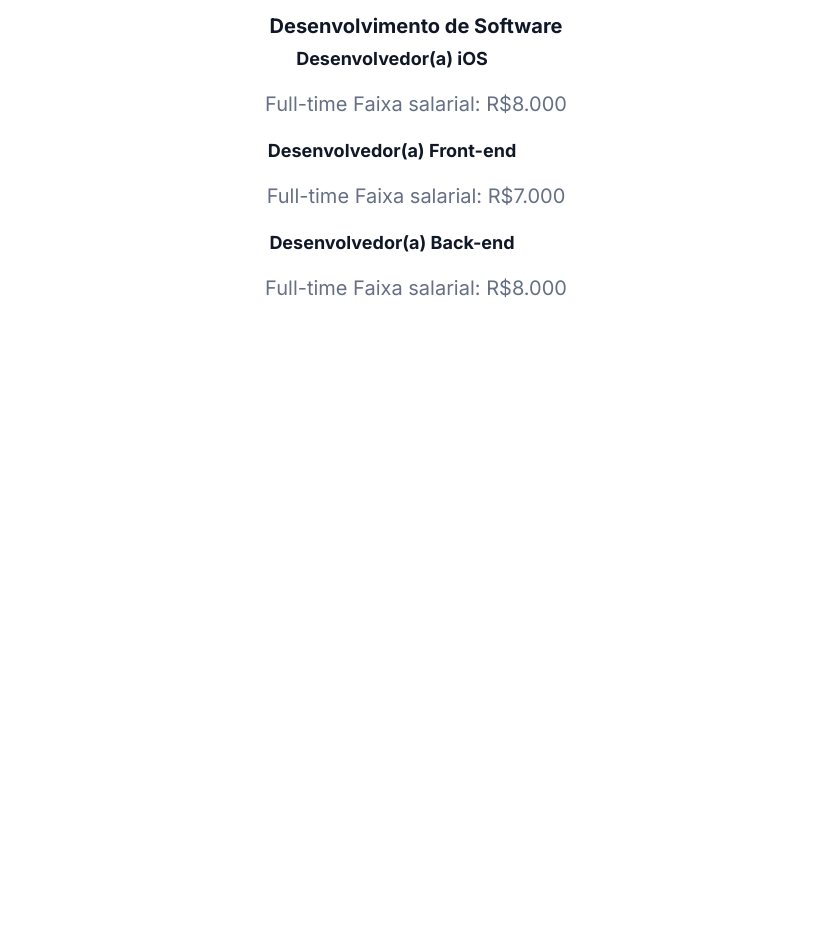
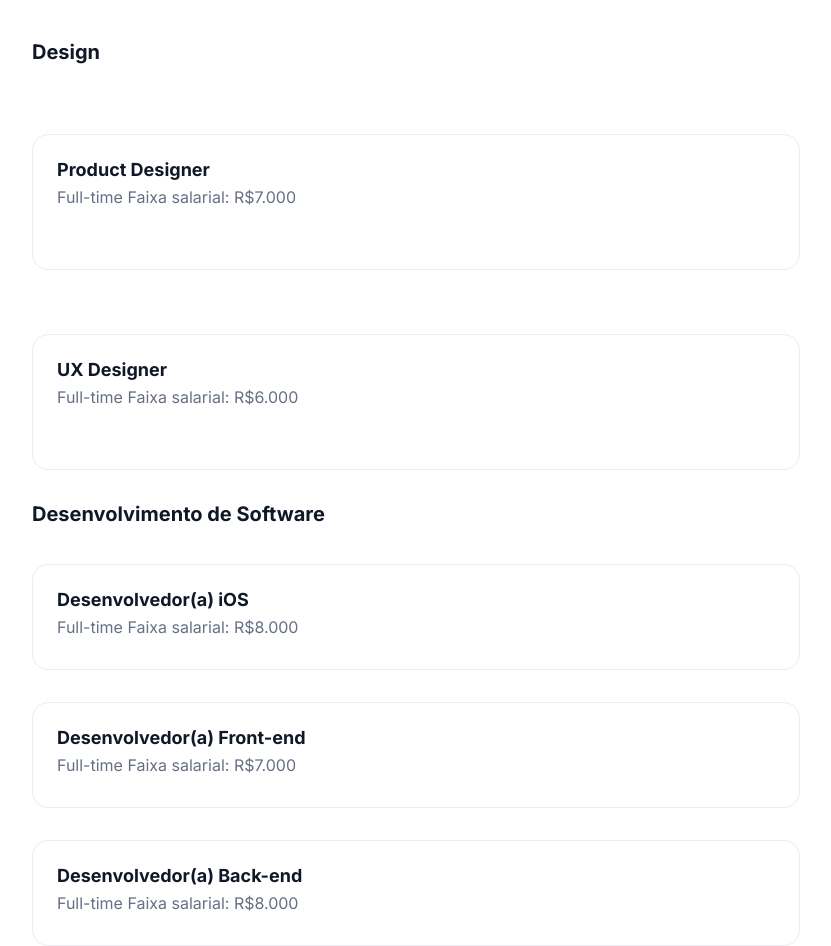
Before and after one commit to KaliRibeiro/FrontOptimus, a plain HTML site: page index.html in a window 1280 px wide. Shown: the part 1640-2586 px from the top of the page, without its empty margins (224-1055 px from the left). Before the commit the page ends 1960 px from the top, so only its background shows below. Drawn offline with Linux system fonts and the light colour scheme.

Commit message:
Commit of webPage parts and flex bugfixed

```diff
--- a/index.html
+++ b/index.html
@@ -49,6 +49,7 @@
    </section>
 
    <section>
+
     <div class="vagasSec">
         <h3>Vagas abertas!</h3>
         <h1>Estamos procurando por talentos</h1>
@@ -60,44 +61,69 @@
         Uma mulher Negra utilizando oculos de grau, com tranças em seus cabelos, ela utiliza um tricot rosa claro. ela está posicionada ao centro levemente a direita da foto.
         Um homem de cabelo preto cortado em degradê de costas para foto. Fim da descrição">
 
+    </div>
+
+
 
         <div class="vagas">
 
-        <div class="design">  <h4>Design</h4>
+
+        <div class="vagasdesign">
+  <div class="design">  <h4>Design</h4></div>
+
+
+    <div class="vagaBorder">
          <h3>Product Designer</h3>
          <p>Full-time  Faixa salarial: R$7.000
          </p>
+    </div>
 
+    <div class="vagaBorder">
          <h3>UX Designer</h3>
          <p>Full-time
             Faixa salarial: R$6.000
         </p>
+    </div>
+
 </div>
 
+
+    <div class="vagasdev">
+
 <div class="dev">
+
         <h4>Desenvolvimento de Software</h4>
+</div>
 
+  <div class="vagaBorder">
         <h3>Desenvolvedor(a) iOS</h3>
         <p>Full-time
             Faixa salarial: R$8.000
         </p>
+    </div>
 
+    <div class="vagaBorder">
         <h3>Desenvolvedor(a) Front-end</h3>
         <p>Full-time
             Faixa salarial: R$7.000
         </p>
+    </div>
 
+    <div class="vagaBorder">
         <h3>Desenvolvedor(a) Back-end</h3>
         <p>Full-time
             Faixa salarial: R$8.000
         </p>
+    </div>
 
+    </div>
+
+</div>
     </div>
     </div>
 
 
 
-    </div>
    </section>
 </body>
 </html>
--- a/style.css
+++ b/style.css
@@ -32,7 +32,7 @@ h2{
     color: #8E2424;
 
 }
-h4{
+.aboutUs h4{
     font-size: 1.5rem;
     width: 7.8rem;
     height: 2.4rem;
@@ -78,7 +78,8 @@ section{
     gap: 6.4rem;
     padding: 9.6rem;
     text-align: left;
-
+    justify-content: space-evenly;
+    align-items: center;
 
 }
 
@@ -109,8 +110,11 @@ section{
 display: flex;
 flex-direction: column;
 align-items: center;
-gap:2rem;
+gap:3.2rem;
 text-align: center;
+padding-top: 9.6rem;
+padding-bottom: 9.6rem;
+gap: 6.4rem;
 
 }
 
@@ -124,7 +128,7 @@ text-align: center;
 }
 
 .vagasSec h3{
-    font-size: 1.4rem;
+font-size: 1.4rem;
 width: 13rem;
 height: 2.8rem;
 padding-top: 0.4rem;
@@ -154,36 +158,86 @@ color:#8E2424 ;
     flex-direction: column;
     padding-right: 3.2rem;
     padding-left:  3.2rem;
-    gap: 6.4rem;
+    gap: 3.2rem;
+    align-items: center;
+
+     height: 100vh;
+     width: 100vw;
+
+
+
 
 }
 
 
-.design{
+.design, .dev{
     gap: 3.2rem;
+    width: 76.8rem;
+    height: 3rem;
+    font-size: 2rem;
+
 }
-.dev{
-    gap: 3.2rem;
-}
-.vagas h4{
+
+.vagas h4, .vagaBorder h4{
     width: 76.8rem;
     height: 3rem;
     font-size: 2rem;
     color: #101828;
-    gap: 3.2rem;
+
+
 
 }
 
-.vagas h3{
+
+
+
+.vagas h3, .vagaBorder h3{
     font-size: 1.8rem;
     color:#101828;
     background: none;
     width: 72rem;
     height: 2.8rem;
     gap: 0.8rem;
+    width: 72rem;
+    height: 2.8rem;
+
 }
 
-.vagas p{
+
+.vagas p, .vagaBorder p{
     gap: 2.4rem;
-    padding: 2rem;
+    width: 72rem;
+    height: 2.4rem;
+    font-size: 1.6rem;
 }
+
+.vagaBorder{
+width: 76.8rem;
+height: 13.6rem;
+padding-top: 2.4rem;
+padding-right: 2.4rem;
+padding-bottom: 2.8rem;
+padding-left: 2.4rem;
+gap:2.4rem;
+border: 1px solid #EAECF0;
+border-radius: 1.6rem;
+border-width: 0.1rem;
+
+}
+
+.vagasdesign{
+display: flex;
+flex-direction: column;
+
+gap: 64px;
+
+
+} .vagasdev{
+    display: flex;
+    flex-direction: column;
+    width: 76.8rem;
+    height: 35.8rem;
+    gap: 3.2rem;
+
+
+}
```
